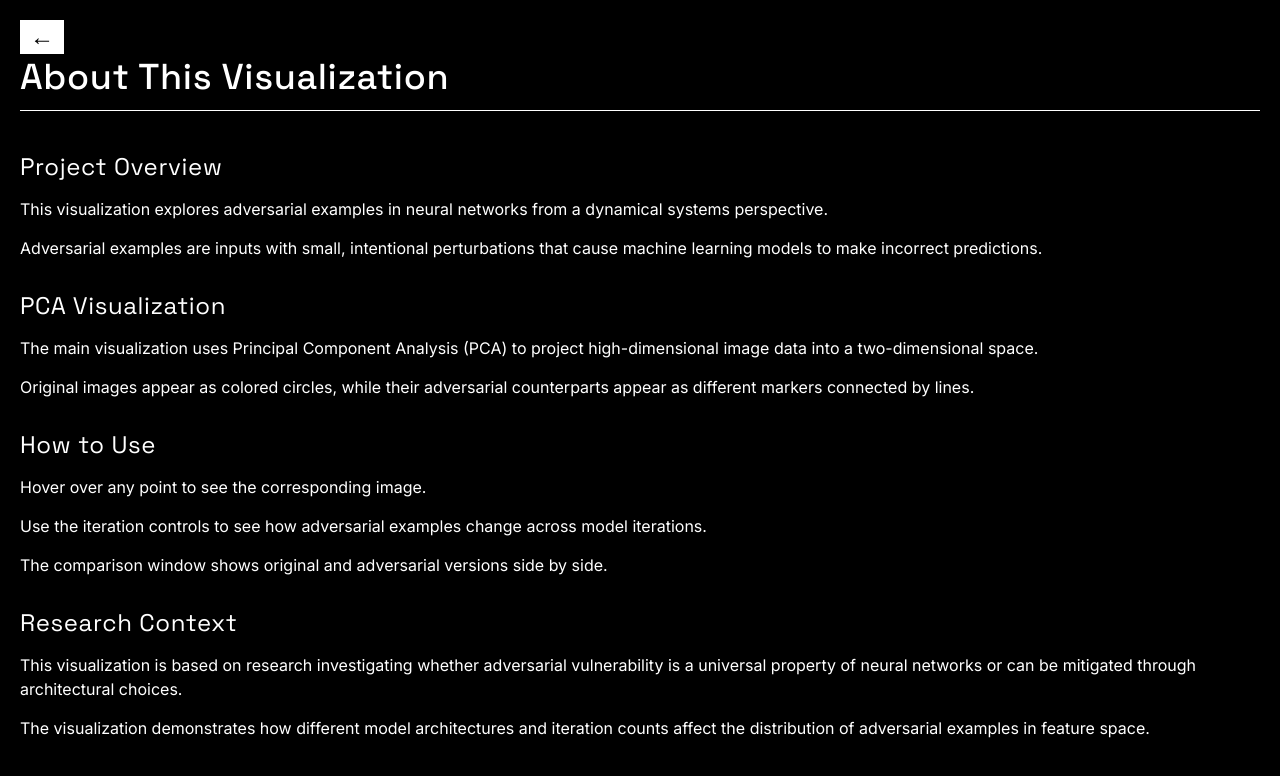
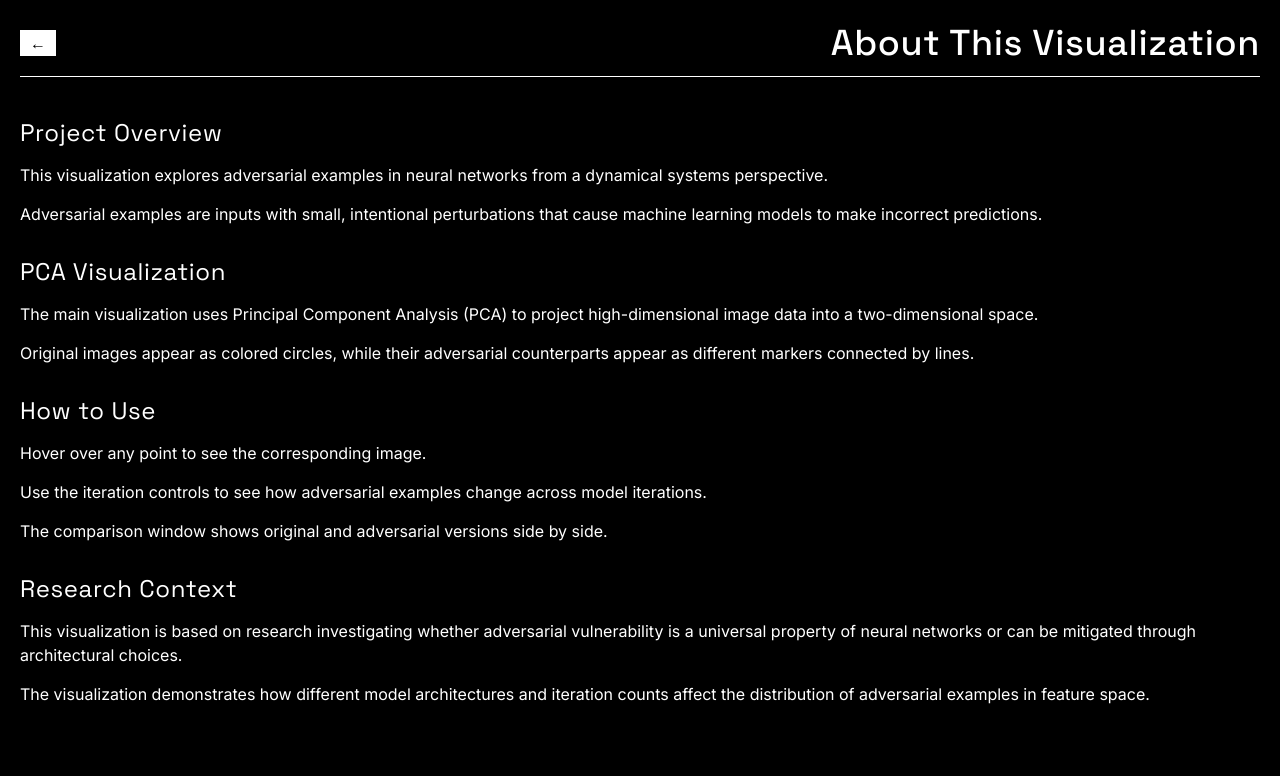
Before and after one commit to cavaok/cs573final, a plain HTML site: page info.html in a window 1280 px wide. Drawn offline with Linux system fonts and the light colour scheme.

Commit message:
does this work

```diff
--- a/info.html
+++ b/info.html
@@ -17,10 +17,11 @@
             font-family: 'IBM Plex Mono', monospace;
         }
 
-        h1 {
-            font-family: 'Space Grotesk', sans-serif;
-            margin: 0;
-            text-align: right;
+        header {
+            display: flex;
+            align-items: center;
+            justify-content: space-between;
+            width: 100%;
         }
 
         .back-button {
@@ -30,9 +31,20 @@
             border: none;
             padding: 5px 10px;
             margin-left: 0;
-            font-size: 24px; /* Adjust size of the arrow */
             line-height: 1;
             display: inline-block;
+        }
+
+        header > div {
+            display: flex;
+            align-items: center;
+            gap: 15px;
+        }
+
+        h1 {
+            font-family: 'Space Grotesk', sans-serif;
+            margin: 0;
+            text-align: right;
         }
 
         section {
@@ -40,7 +52,7 @@
         }
 
         h2 {
-        font-family: 'Space Grotesk', sans-serif;
+            font-family: 'Space Grotesk', sans-serif;
             margin-top: 20px;
             margin-bottom: 15px;
             font-weight: 400;
@@ -56,8 +68,8 @@
     <header>
         <div>
             <a href="index.html" class="back-button">←</a>
-            <h1>About This Visualization</h1>
         </div>
+        <h1>About This Visualization</h1>
     </header>
 
     <main>
```
